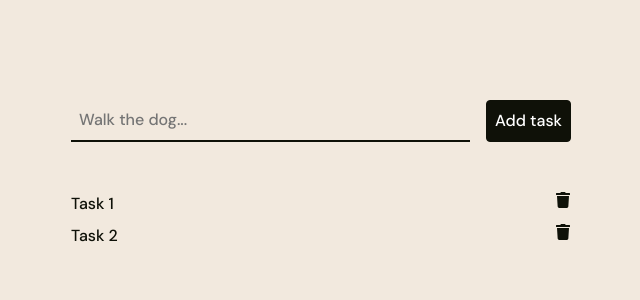
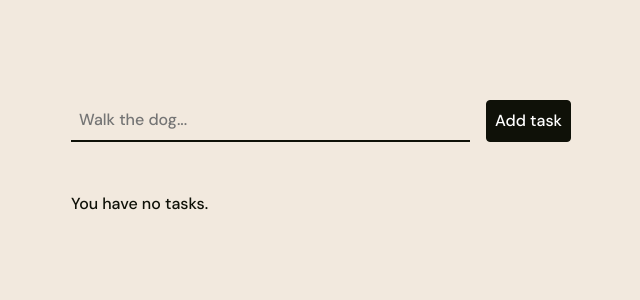
Before and after one commit to andreasgylche/todo-app-2, a React (Create React App) app: page / in a window 1280 px wide. Shown: the top 300 px of the page, without its empty margins (319-959 px from the left). Built offline with nearby package versions, Linux system fonts and the light colour scheme.

Commit message:
title change dynamically

```diff
--- a/src/App.js
+++ b/src/App.js
@@ -6,11 +6,13 @@ export default class App extends Component {
   constructor(props) {
     super(props);
     this.state = {
-      todos: [
-        { id: 1, title: "Task 1", completed: false },
-        { id: 2, title: "Task 2", completed: false },
-      ],
+      todos: [],
     };
+
+    const pendingTodos = this.state.todos.filter(
+      (todo) => todo.completed === false
+    ).length;
+    document.title = `You have ${pendingTodos} pending tasks`;
   }
 
   componentDidUpdate() {
```
